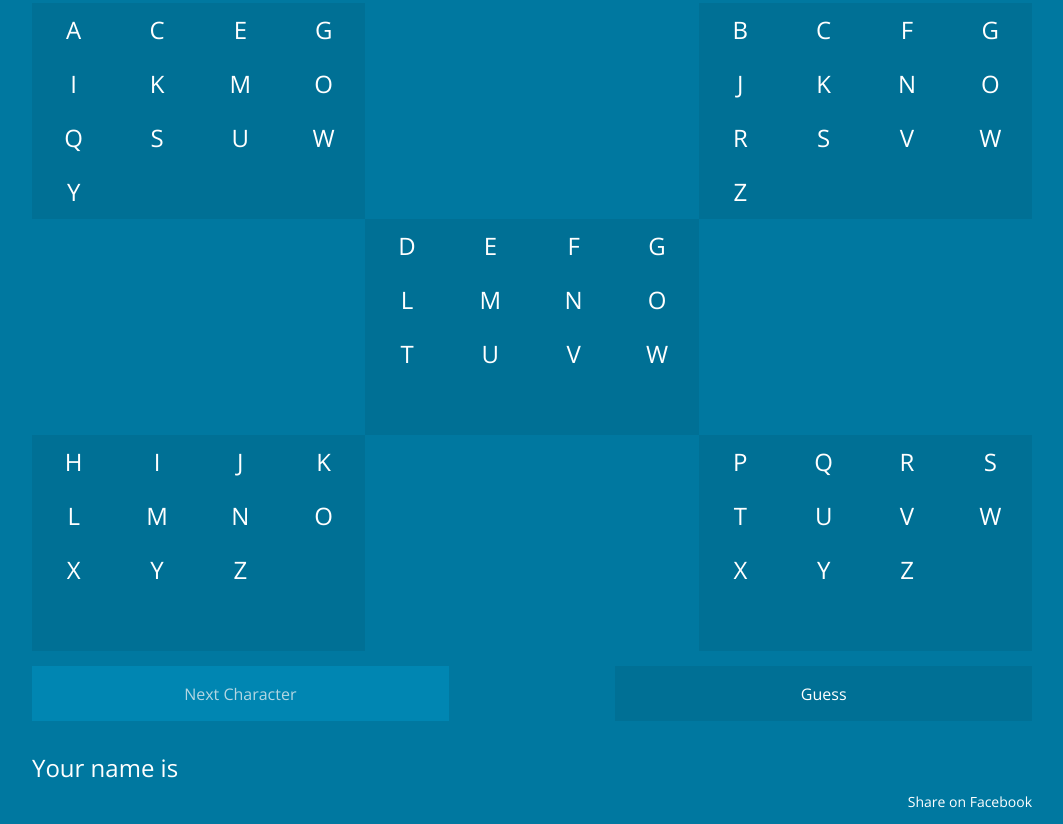
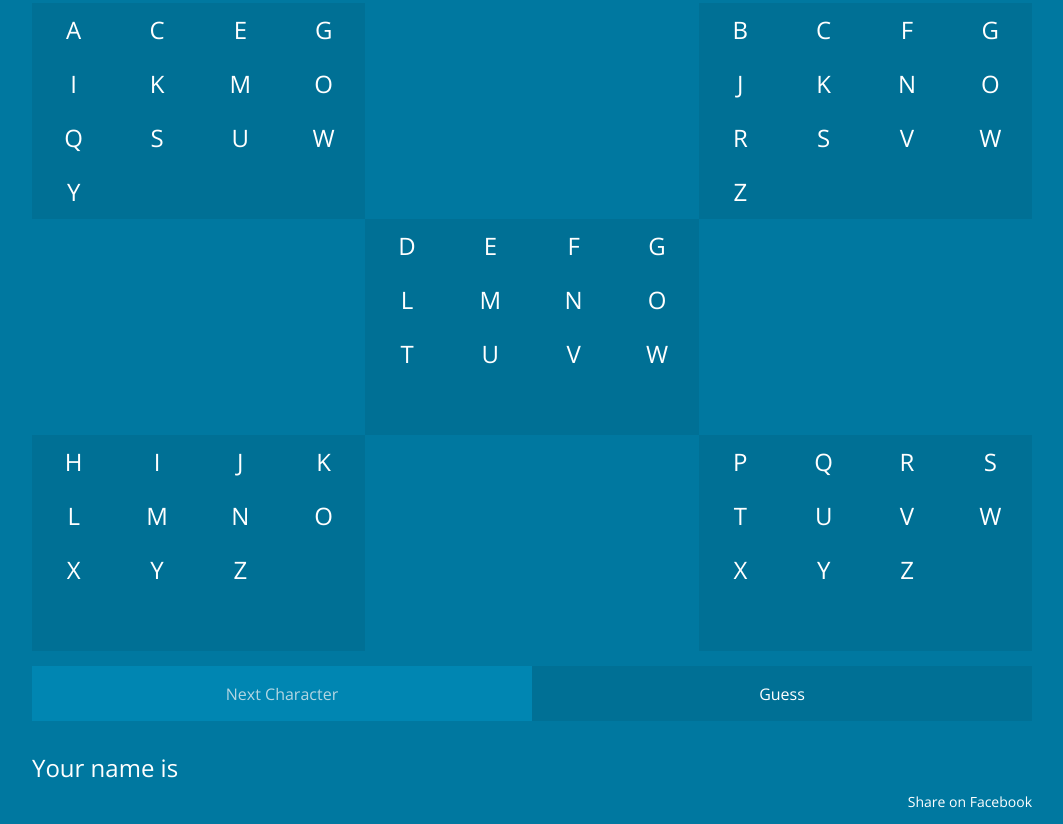
Before and after one commit to MacKittipat/nameguesser, a plain HTML site: page index.html in a window 1280 px wide. Both pictures are taken after a click on the button "Guess". Shown: the part 85-909 px from the top of the page, without its empty margins (108-1171 px from the left). Drawn offline with nearby package versions, Linux system fonts and the light colour scheme.

Commit message:
Refactor code

```diff
--- a/assets/js/main.js
+++ b/assets/js/main.js
@@ -8,6 +8,7 @@ var classCardSelected = "card_selected";
 $(document).ready(function() {
     $(".card").click(function() {
         $(this).toggleClass(classCardSelected);
+        // Enable / Disable btnNextChar
         var countCardSelected = 0;
         $(".card").each(function(index) {
             if ($(this).hasClass(classCardSelected)) {
@@ -22,10 +23,7 @@ $(document).ready(function() {
 
     $("#btnNextChar").click(function() {
         addNameValues();
-        // Clear card
-        $(".card").removeClass(classCardSelected);
-        // Disable btnNextChar
-        $("#btnNextChar").attr("disabled", "disabled");
+        clearCard();
     });
 
     $("#btnGuess").click(function() {
@@ -35,9 +33,14 @@ $(document).ready(function() {
         // Clear nameValues
         nameValues = new Array();
         // Clear card
-        $(".card").removeClass(classCardSelected);
-        // Disable btnNextChar
-        $("#btnNextChar").attr("disabled", "disabled");
+        clearCard();
+    });
+
+    $("#btnReset").click(function() {
+        // Clear nameValues
+        nameValues = new Array();
+        // Clear card
+        clearCard();
     });
 });
 
@@ -75,3 +78,10 @@ function toggleDisabled(selector) {
         $(selector).removeAttr("disabled");
     }
 }
+
+function clearCard() {
+    // Clear card
+    $(".card").removeClass(classCardSelected);
+    // Disable btnNextChar
+    $("#btnNextChar").attr("disabled", "disabled");
+}
--- a/index.html
+++ b/index.html
@@ -334,8 +334,9 @@
             </div>
         </div>
         <div class="row row_margin">
-            <input type="button" class="button column large-5" id="btnNextChar" value="Next Character" disabled="disabled">
-            <input type="button" class="button column large-5 large-offset-2" id="btnGuess" value="Guess">
+            <input type="button" class="button column large-6" id="btnNextChar" value="Next Character" disabled="disabled">
+            <input type="button" class="button column large-6" id="btnGuess" value="Guess">
+            <!--<input type="button" class="button column large-4" id="btnReset" value="Reset">-->
         </div>
         <div class="row row_margin">
             Your name is <span id="txtAnswer"></span>
```
